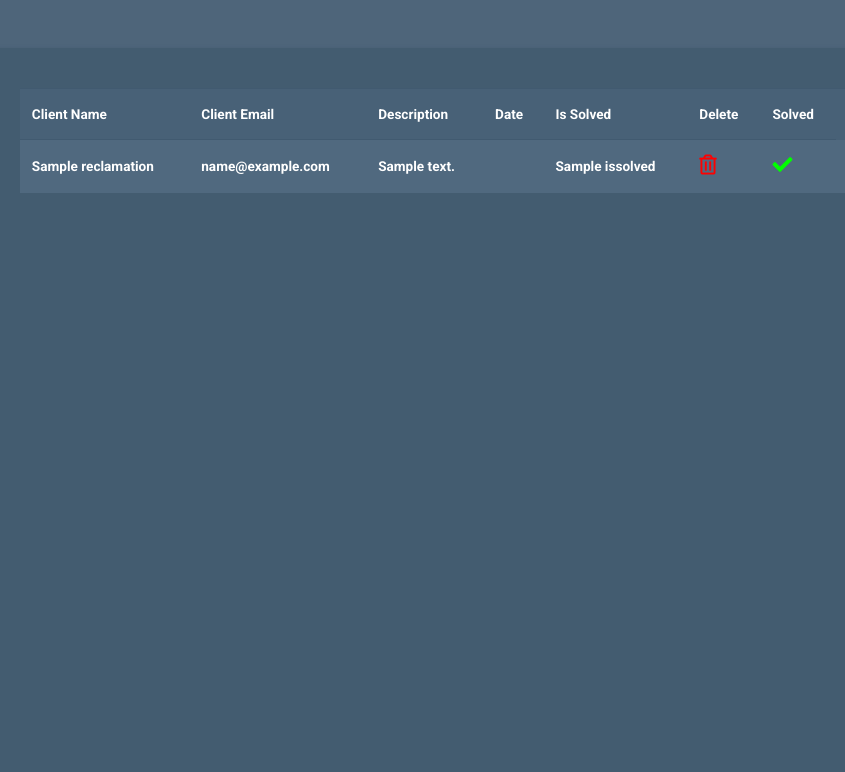
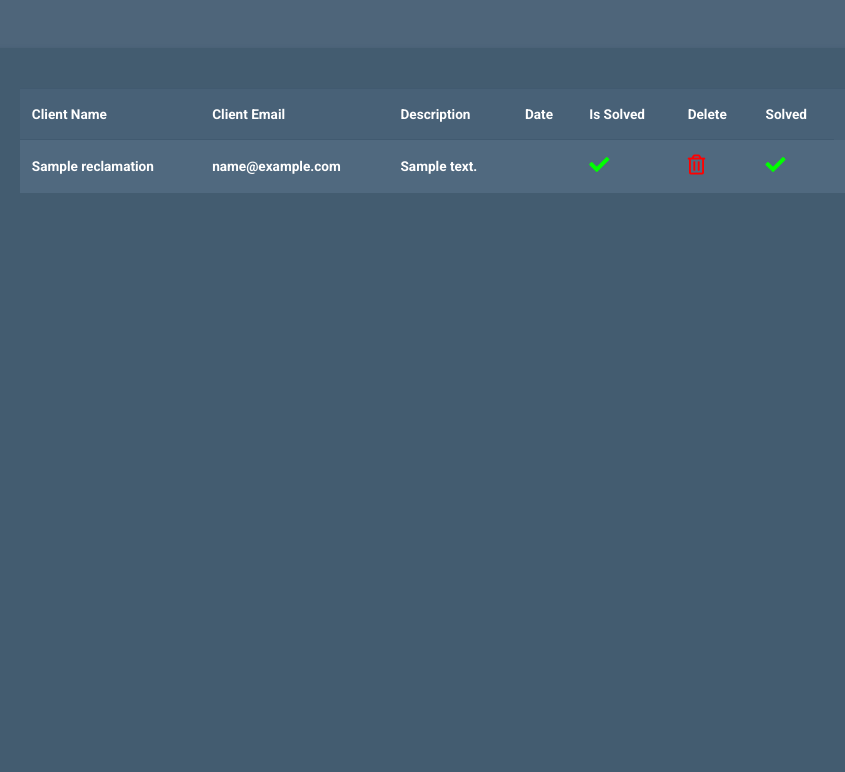
Before and after one commit to GhaithBrzig/WebProject, a Symfony app: template templates/reclamations.html.twig in a window 1280 px wide. Shown: the part 100-872 px from the top of the page, without its empty margins (196-1041 px from the left). Run offline with Twig, Linux system fonts and the light colour scheme; the template is opened without the code that fills it: most values are stand-ins (such as "Sample title", 1, 10 or a date in 2020); some libraries are stand-ins or nearby versions.

Commit message:
Reclamations icons

```diff
--- a/templates/reclamations.html.twig
+++ b/templates/reclamations.html.twig
@@ -29,7 +29,11 @@
                   <td> {{r.emailclient}} </td>
                   <td> {{r.description|length > 15 ? r.description|slice(0, 15) ~ '...' : r.description}} </td>
                   <td> {{r.date.format('d/m/Y')}} </td>
-                  <td> {{r.issolved}} </td>
+                  {% if r.issolved %}
+                  <td> <i class="fas fa-light fa-check" style='font-size:20px;color:rgb(0, 255, 0)'></i></td>
+                  {% else %}
+                  <td><i class="fas fa-times" style='font-size:20px;color:red'></i></td>
+                  {% endif %}
                   <td>
                     <a href="{{ path('Delr',{'id':r.id}) }}">
                       <i class="far fa-trash-alt tm-product-delete-icon" style='font-size:20px;color:red'></i>
```
